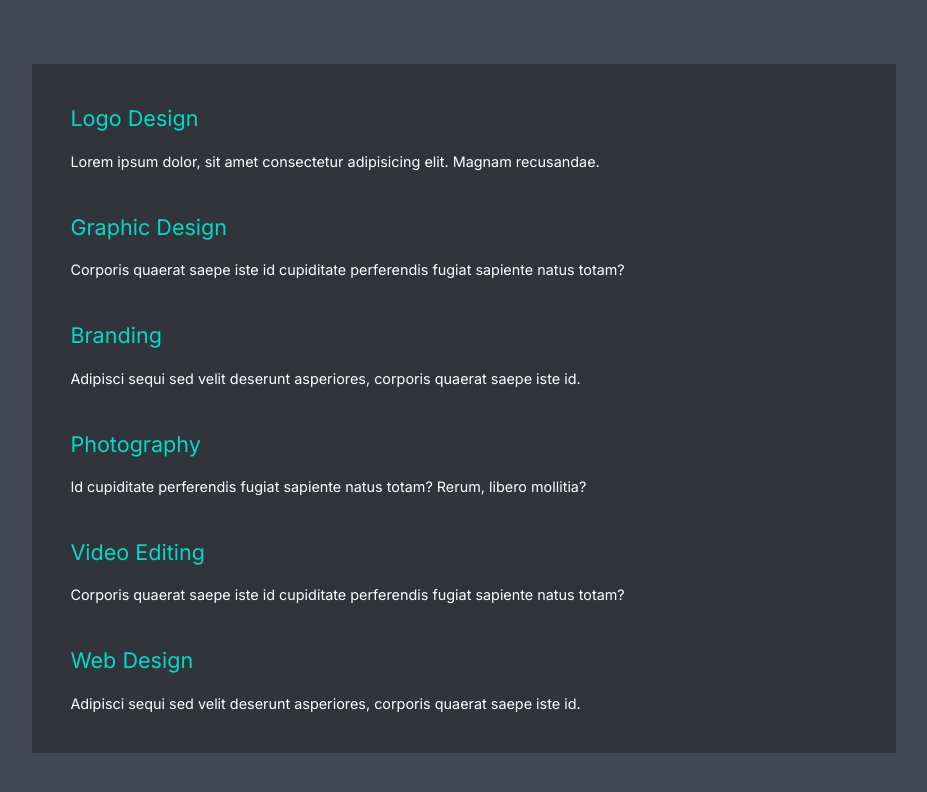
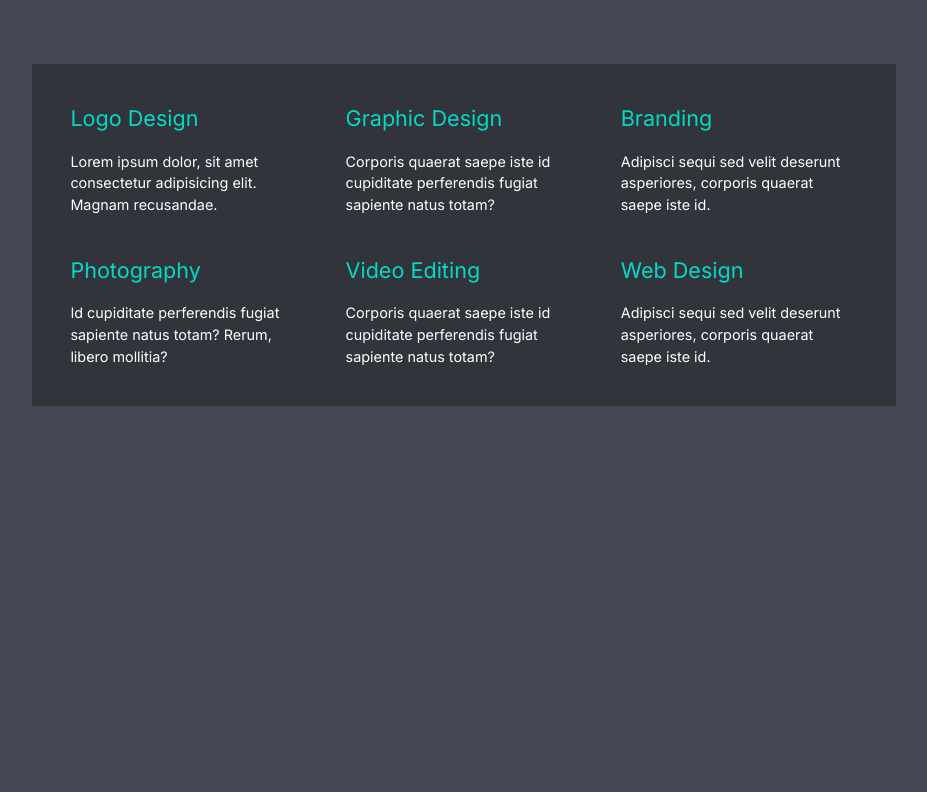
Before and after one commit to RavenousPett/css-grid, a plain HTML site: page example-1.html in a window 1280 px wide. Shown: the whole page, without its empty margins (176-1103 px from the left). Drawn offline with nearby package versions, Linux system fonts and the light colour scheme.

Commit message:
Basic grid layout in example-1.html

```diff
--- a/example-1.html
+++ b/example-1.html
@@ -18,6 +18,17 @@
            padding: 1.2rem;
            background-color: #32343c;
            color: white;
+           display: grid;
+        }
+        @media screen and (min-width: 480px) {
+          section {
+            grid-template-columns: 50% 50%;
+          }
+        }
+        @media screen and (min-width: 720px) {
+          section {
+            grid-template-columns: 33.33% 33.33% 33.33%;
+          }
         }
         section > div {
            padding: 1.2rem;
```
